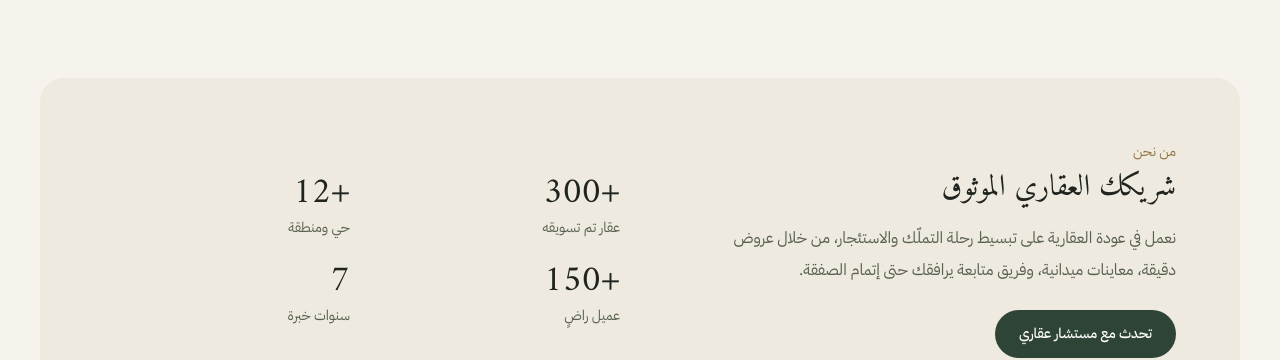
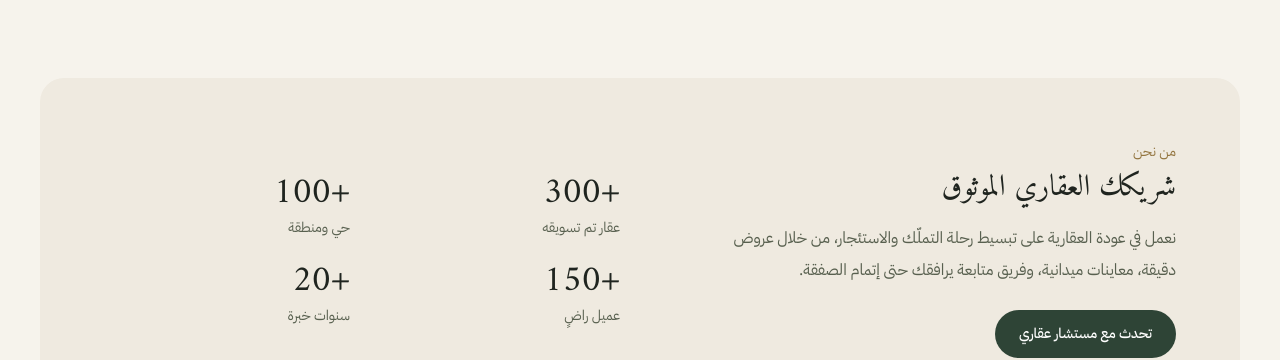
Before and after one commit to RyanAlghushaimi/ouda-real-estate, a Next.js app: page / in a window 1280 px wide. Shown: the part 1511-1871 px from the top of the page. Built offline with nearby package versions, Linux system fonts and the light colour scheme; no server answers; the database is empty.

Commit message:
Update experience and area statistics

```diff
--- a/app/page.tsx
+++ b/app/page.tsx
@@ -186,7 +186,7 @@ export default async function Home() {
               <p className="mt-1 text-sm text-ink-soft">{t(locale, "stat_listed")}</p>
             </div>
             <div>
-              <div className="font-display text-3xl text-ink sm:text-4xl">+12</div>
+              <div className="font-display text-3xl text-ink sm:text-4xl">+100</div>
               <p className="mt-1 text-sm text-ink-soft">{t(locale, "stat_areas")}</p>
             </div>
             <div>
@@ -194,7 +194,7 @@ export default async function Home() {
               <p className="mt-1 text-sm text-ink-soft">{t(locale, "stat_clients")}</p>
             </div>
             <div>
-              <div className="font-display text-3xl text-ink sm:text-4xl">7</div>
+              <div className="font-display text-3xl text-ink sm:text-4xl">+20</div>
               <p className="mt-1 text-sm text-ink-soft">{t(locale, "stat_years")}</p>
             </div>
           </div>
```
